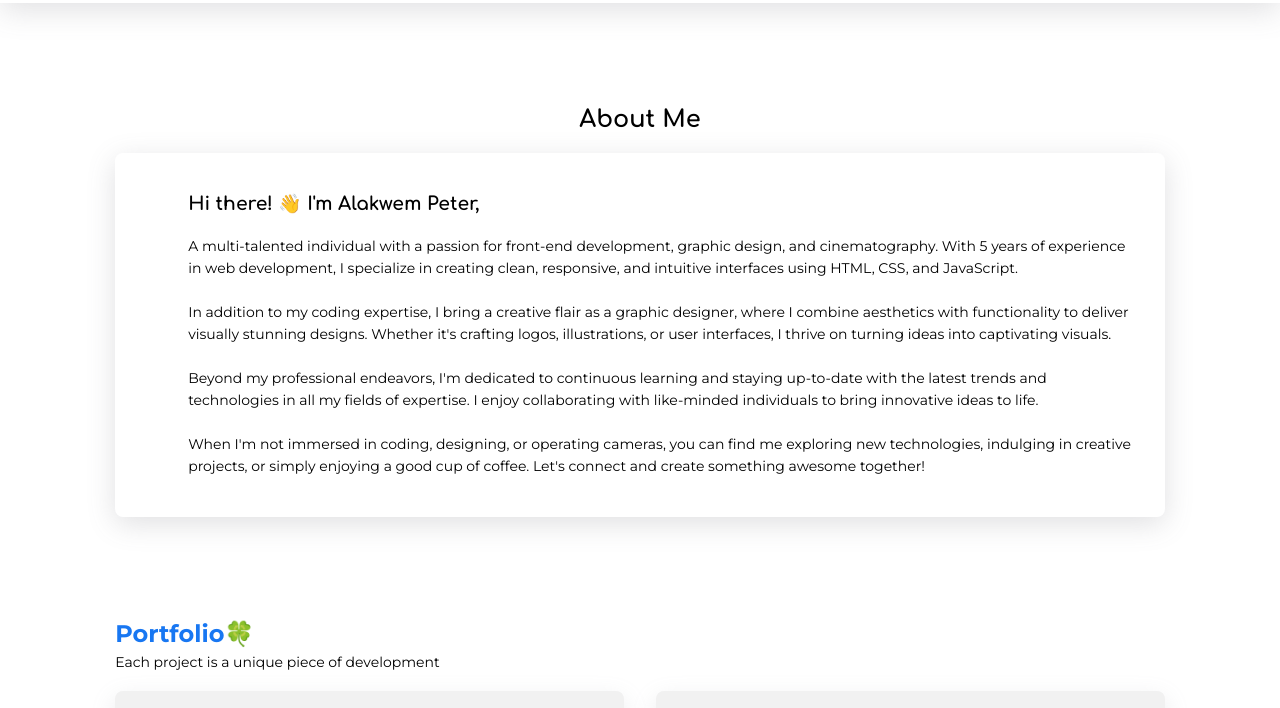
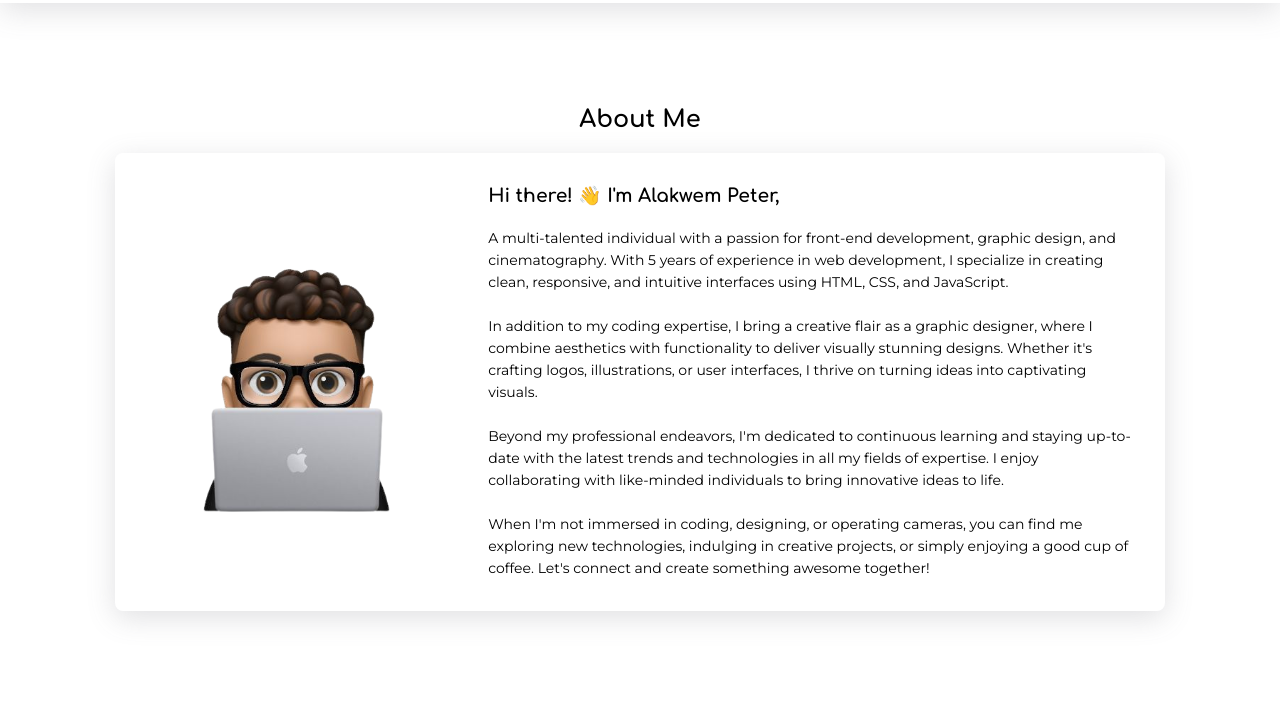
Before and after one commit to Gozie-cloud/My-Portfolio, a plain HTML site: page index.html in a window 1280 px wide. Shown: the part 549-1257 px from the top of the page. Drawn offline with nearby package versions, Linux system fonts and the light colour scheme.

Commit message:
Update index.html

```diff
--- a/index.html
+++ b/index.html
@@ -65,7 +65,7 @@
     <section id="about">
         <h1>About Me</h1>
         <div class="content">
-            <img src="Banner-img.png" alt="">
+            <img src="./images/hero_img.png" alt="">
             <div class="text">
                 <h3>Hi there! 👋 I'm Alakwem Peter,</h3>
                 <p>
```
